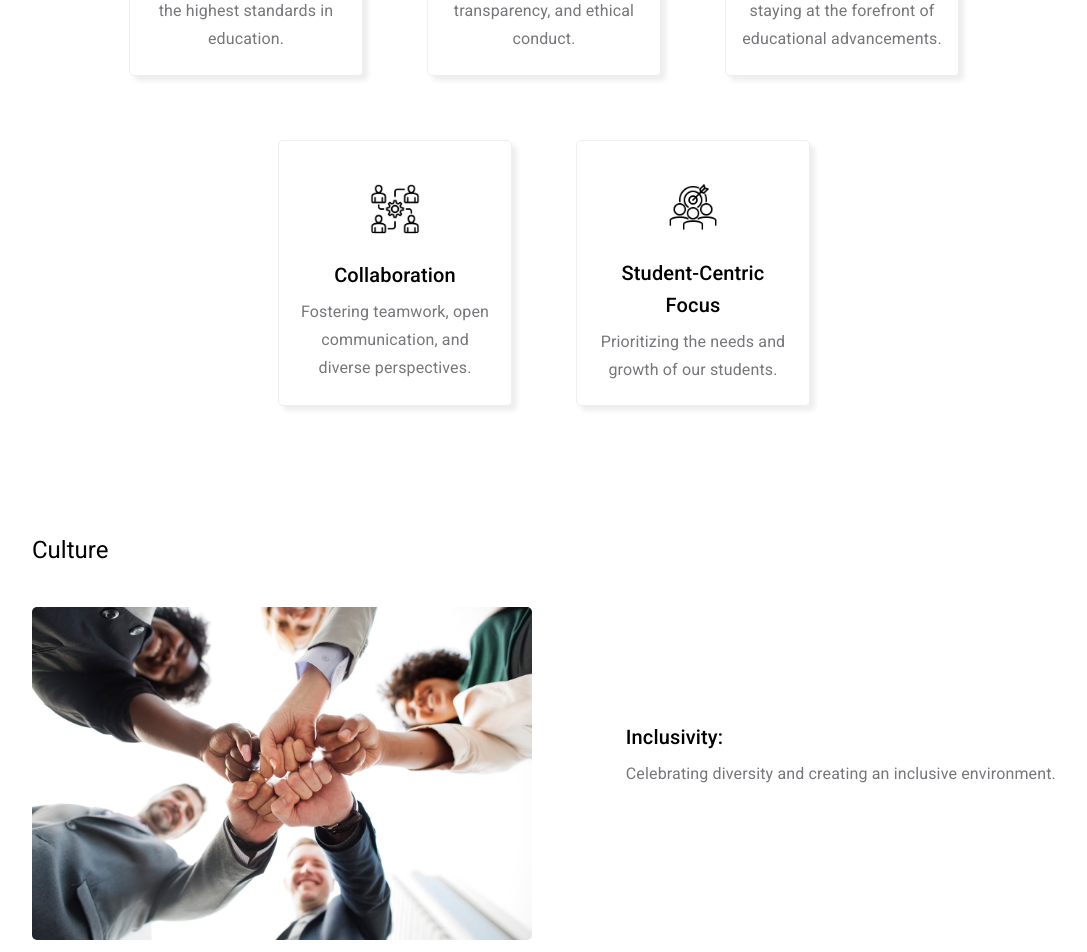
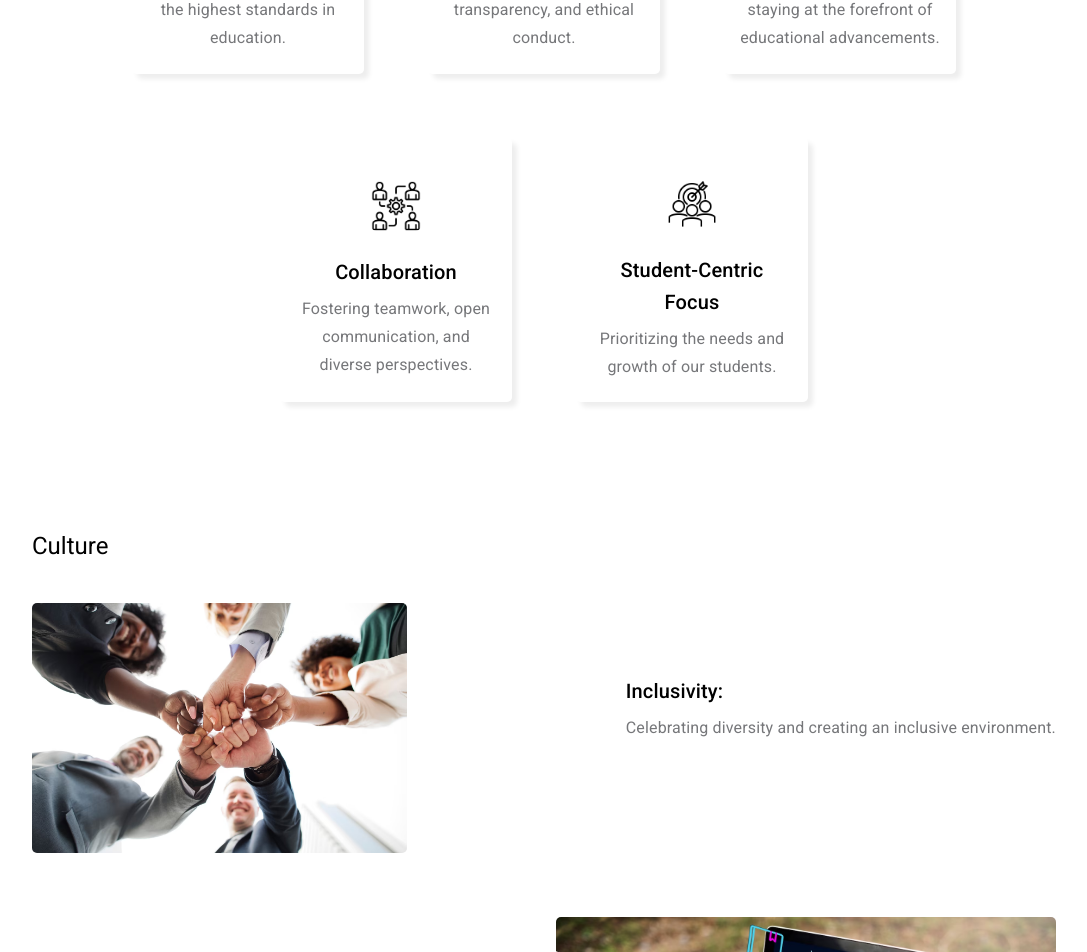
Before and after one commit to suprajgowda/sample, a React (Create React App) app: page /about-us in a window 1280 px wide. Shown: the part 980-1932 px from the top of the page, without its empty margins (96-1183 px from the left). Built offline with nearby package versions, Linux system fonts and the light colour scheme.

Commit message:
about us wrapped up

```diff
--- a/src/AboutUs.tsx
+++ b/src/AboutUs.tsx
@@ -195,7 +195,6 @@ export default function AboutUs() {
                     alignItems: "center",
                     justifyContent: "center",
                     textAlign: "center",
-                    border: "1px solid #eee",
                     borderRadius: "5px",
                     boxShadow: "5px 5px 5px #eee",
                     maxWidth: "200px",
@@ -253,7 +252,11 @@ export default function AboutUs() {
             } else {
               imageBoxStyle["pl"] = 2;
             }
-            const imageStyle = { maxWidth: "500px", borderRadius: "5px" };
+            const imageStyle = {
+              maxWidth: "500px",
+              maxHeight: "250px",
+              borderRadius: "5px",
+            };
 
             return (
               <Box
@@ -322,17 +325,28 @@ export default function AboutUs() {
             } else {
               imageBoxStyle["pl"] = 2;
             }
-            const imageStyle = { maxWidth: "500px", borderRadius: "5px" };
+            const imageStyle = {
+              maxWidth: "500px",
+              maxHeight: "250px",
+              borderRadius: "5px",
+            };
+
+            let boxStyle: any = {
+              display: "flex",
+              justifyContent: "space-between",
+              mb: 8,
+              p: 2,
+              flexDirection: index % 2 === 0 ? "row" : "row-reverse",
+            };
+
+            if (index % 2 === 0) {
+              boxStyle["boxShadow"] = "6px 5px 5px #e7f3f7";
+              boxStyle["backgroundColor"] = "#f7fdff";
+              boxStyle["borderRadius"] = "5px";
+            }
 
             return (
-              <Box
-                sx={{
-                  display: "flex",
-                  justifyContent: "space-between",
-                  mb: 8,
-                  flexDirection: index % 2 === 0 ? "row" : "row-reverse",
-                }}
-              >
+              <Box sx={boxStyle}>
                 <Box sx={imageBoxStyle}>
                   <img
                     src={aboutUs.image}
```
